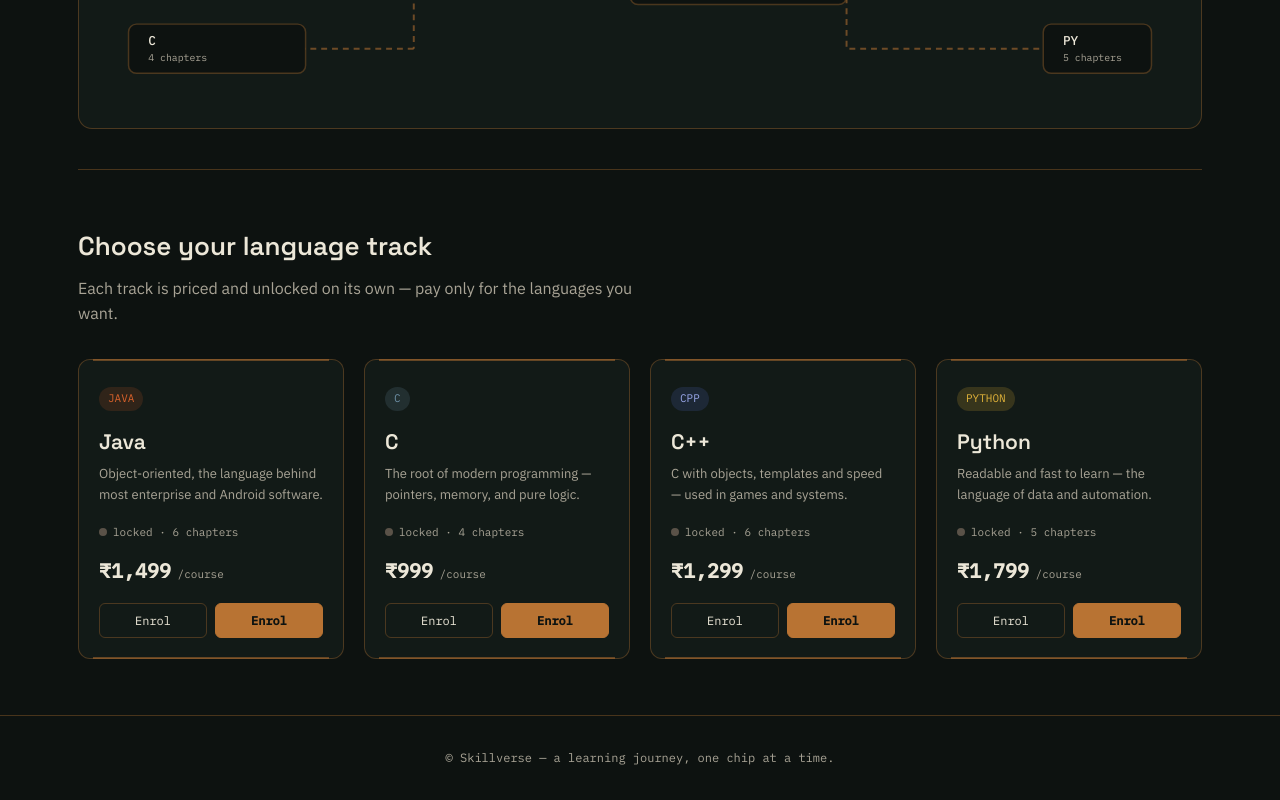
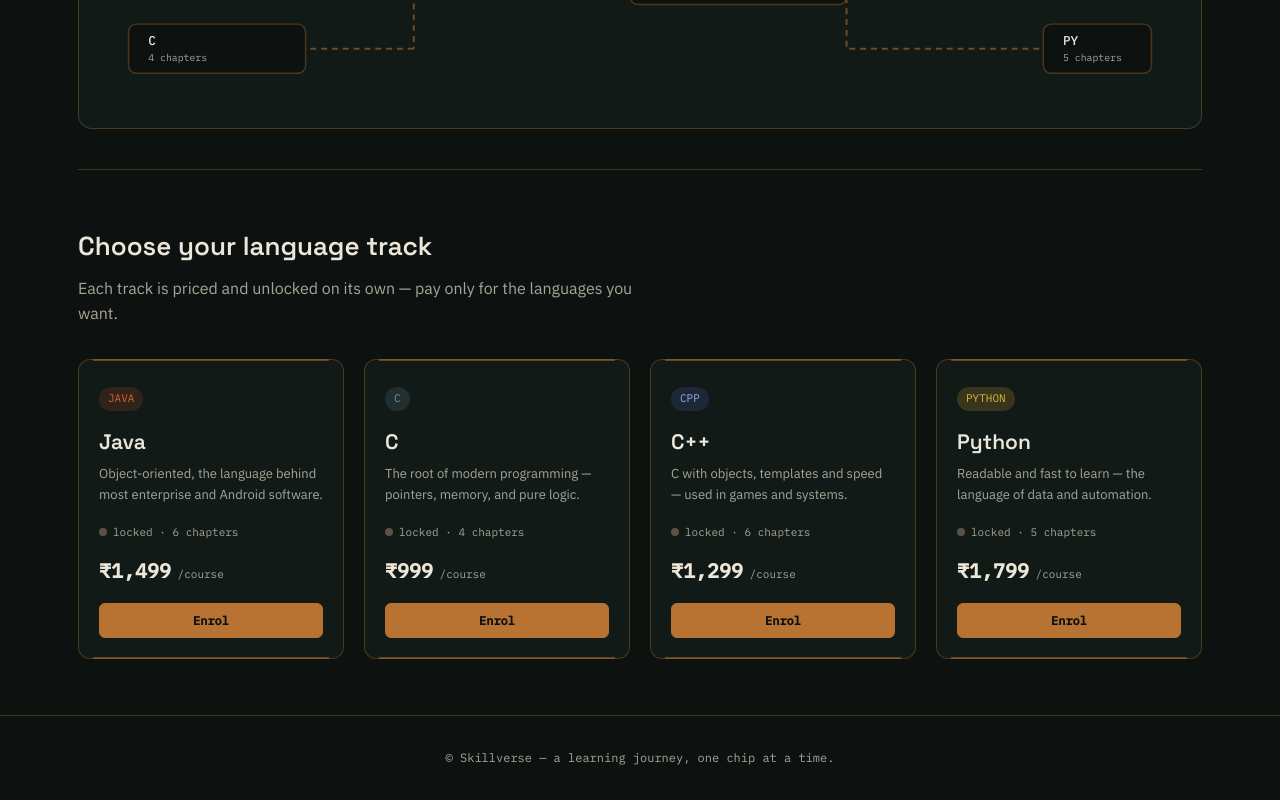
Before and after one commit to sc5208383/skillverse-frontend, a React (Vite) app: page / in a window 1280 px wide. Shown: the part 657-1457 px from the top of the page. Built offline with nearby package versions, Linux system fonts and the light colour scheme.

Commit message:
fix duplicate enrol button and signup modal opening login tab

```diff
--- a/src/components/AuthModal.jsx
+++ b/src/components/AuthModal.jsx
@@ -1,4 +1,4 @@
-import { useState } from 'react';
+import { useState, useEffect } from 'react';
 import { API_BASE } from '../config';
 
 export default function AuthModal({ open, initialTab, onClose, t, onLoggedIn }) {
@@ -6,6 +6,13 @@ export default function AuthModal({ open, initialTab, onClose, t, onLoggedIn })
   const [signup, setSignup] = useState({ name: '', email: '', password: '', preferredLanguage: 'en' });
   const [login, setLogin] = useState({ email: '', password: '' });
   const [msg, setMsg] = useState({ text: '', ok: false });
+
+  useEffect(() => {
+    if (open) {
+      setTab(initialTab || 'login');
+      setMsg({ text: '', ok: false });
+    }
+  }, [open, initialTab]);
 
   if (!open) return null;
 
@@ -49,10 +56,6 @@ export default function AuthModal({ open, initialTab, onClose, t, onLoggedIn })
     <div className="modal-overlay">
       <div className="modal-box">
         <button className="modal-close" onClick={onClose}>✕</button>
-        <div className="tab-row">
-          <button className={tab === 'login' ? 'active' : ''} onClick={() => setTab('login')}>{t.tab_login}</button>
-          <button className={tab === 'signup' ? 'active' : ''} onClick={() => setTab('signup')}>{t.tab_signup}</button>
-        </div>
 
         {tab === 'signup' ? (
           <div>
@@ -75,6 +78,12 @@ export default function AuthModal({ open, initialTab, onClose, t, onLoggedIn })
               </select>
             </div>
             <button className="btn btn-solid" style={{ width: '100%' }} onClick={submitSignup}>{t.submit_signup}</button>
+            <p style={{ textAlign: 'center', marginTop: 14, fontSize: 13, color: 'var(--paper-dim)' }}>
+              Already have an account?{' '}
+              <span style={{ color: 'var(--copper-light)', cursor: 'pointer', textDecoration: 'underline' }} onClick={() => setTab('login')}>
+                Log in
+              </span>
+            </p>
           </div>
         ) : (
           <div>
@@ -87,6 +96,12 @@ export default function AuthModal({ open, initialTab, onClose, t, onLoggedIn })
               <input type="password" value={login.password} onChange={e => setLogin({ ...login, password: e.target.value })} placeholder="••••••••" />
             </div>
             <button className="btn btn-solid" style={{ width: '100%' }} onClick={submitLogin}>{t.submit_login}</button>
+            <p style={{ textAlign: 'center', marginTop: 14, fontSize: 13, color: 'var(--paper-dim)' }}>
+              New here?{' '}
+              <span style={{ color: 'var(--copper-light)', cursor: 'pointer', textDecoration: 'underline' }} onClick={() => setTab('signup')}>
+                Sign up
+              </span>
+            </p>
           </div>
         )}
         {msg.text && <p className={`form-msg ${msg.ok ? 'ok' : 'err'}`}>{msg.text}</p>}
--- a/src/components/TracksGrid.jsx
+++ b/src/components/TracksGrid.jsx
@@ -32,12 +32,15 @@ export default function TracksGrid({ tracks, t, currentStudent, onOpenTrack, onO
               <div className="track-fee-row">
                 <span className="track-fee">₹{tr.fee.toLocaleString('en-IN')}<span> /course</span></span>
               </div>
-              <div className="track-actions">
-                <button className="btn" onClick={() => onOpenTrack(tr)}>
-                  {unlocked && tr.hasContent ? t.open_course : t.enrol}
-                </button>
-                {!unlocked && (
-                  <button className="btn btn-solid" onClick={() => onOpenPayment(tr)}>{t.enrol}</button>
+              <div className="track-actions" style={{ justifyContent: 'center' }}>
+                {unlocked ? (
+                  <button className="btn" style={{ flex: 1 }} onClick={() => onOpenTrack(tr)}>
+                    {tr.hasContent ? t.open_course : t.enrol}
+                  </button>
+                ) : (
+                  <button className="btn btn-solid" style={{ flex: 1 }} onClick={() => onOpenPayment(tr)}>
+                    {t.enrol}
+                  </button>
                 )}
               </div>
             </div>
```
